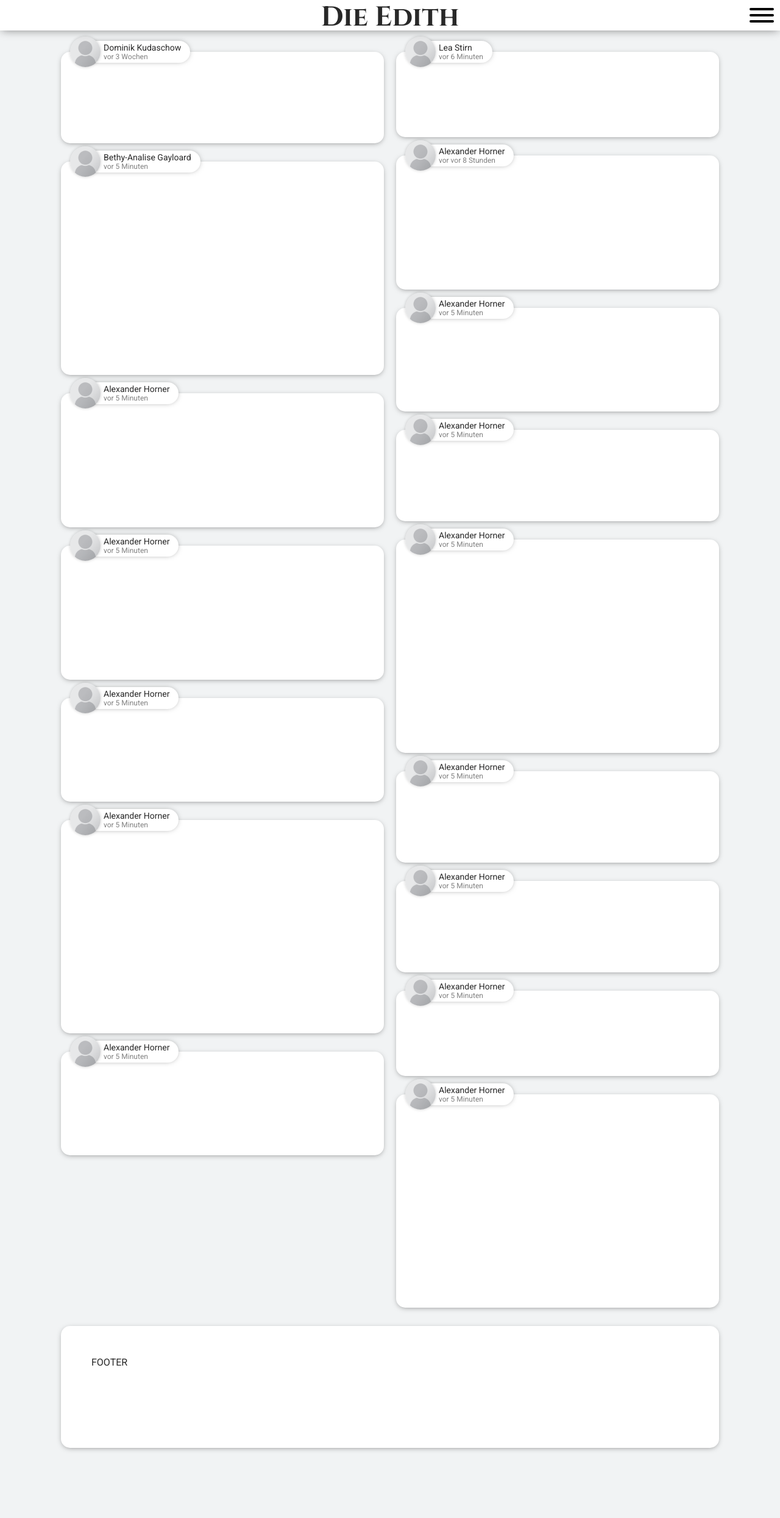
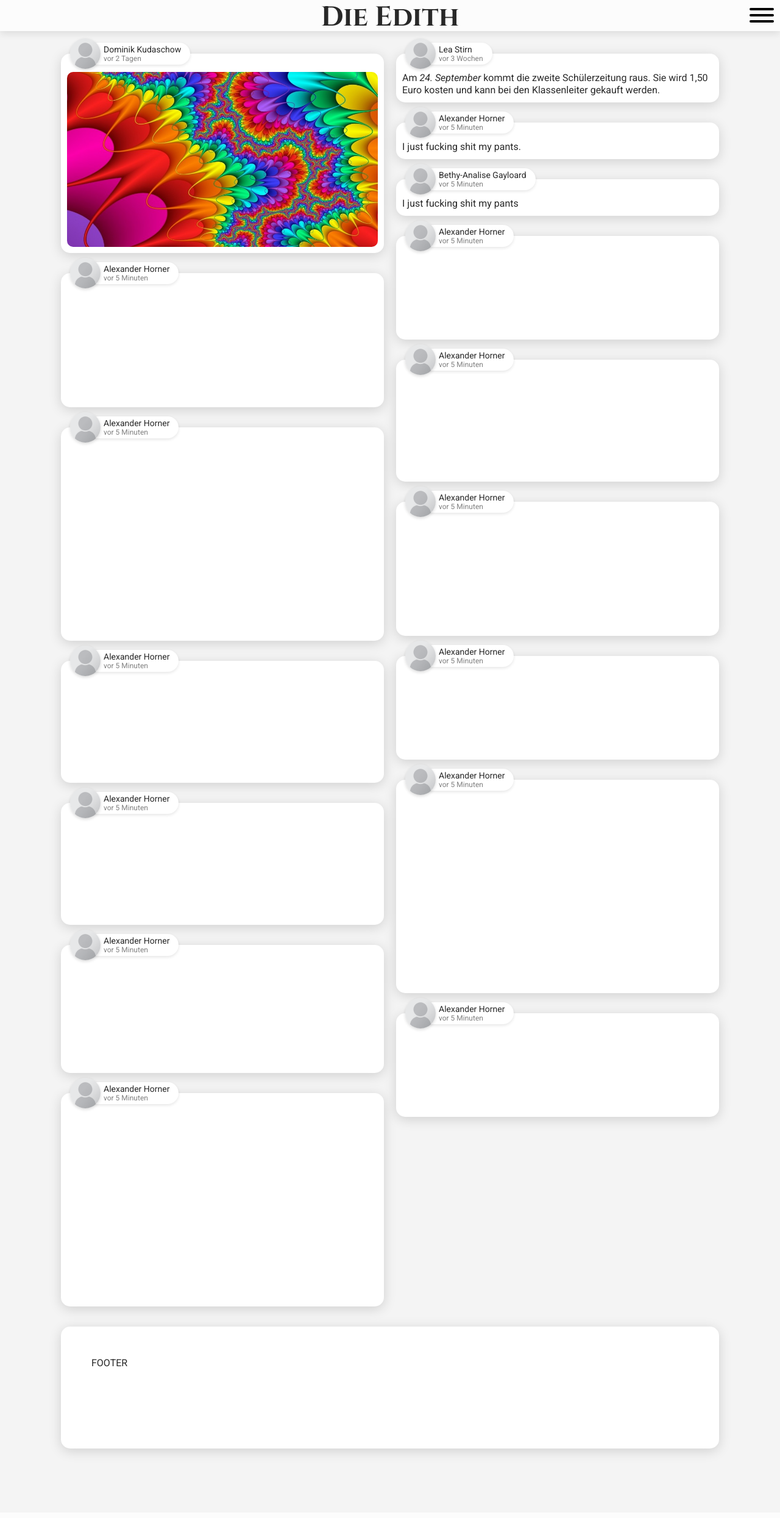
Before and after one commit to alexanderhorner/dieEdith, a PHP site: page / in a window 1280 px wide. Shown: the whole page at 61% size. After the commit the page ends 2391 px from the top, so only its background shows below. Run offline with PHP 8.4, Linux system fonts and the light colour scheme.

Commit message:
Changed Box-Shadows, Extended Browsersupport, Organized CSS

```diff
--- a/artikel/index.php
+++ b/artikel/index.php
@@ -11,7 +11,7 @@
   <script src="https://ajax.googleapis.com/ajax/libs/jquery/3.3.1/jquery.min.js"></script>
   <meta name="description" content="Die offizielle Seite der Schülerzeitung der Edith-Stein-Realschule (Parsberg).">
   <link rel="stylesheet" type="text/css" href="../base.css">
-  <script src="../hamburger.js"></script>
+  <script src="../base.js"></script>
   <link rel="stylesheet" type="text/css" href="artikel.css">
 </head>
 
--- a/base.css
+++ b/base.css
@@ -1,49 +1,56 @@
 /* fonts */
 @font-face {
+  src: url(fonts/Charis/CharisSIL-R.woff);
   font-family: "Charis";
-  src: url(fonts/Charis/CharisSIL-R.woff);
+  font-style: normal;
   font-weight: normal;
-  font-style: normal;
 }
 
 @font-face {
+  src: url(fonts/Charis/CharisSIL-I.woff);
   font-family: "Charis";
-  src: url(fonts/Charis/CharisSIL-I.woff);
+  font-style: italic;
   font-weight: normal;
-  font-style: italic;
 }
 
 @font-face {
+  src: url(fonts/Charis/CharisSIL-B.woff);
   font-family: "Charis";
-  src: url(fonts/Charis/CharisSIL-B.woff);
+  font-style: normal;
   font-weight: bold;
-  font-style: normal;
 }
 
 @font-face {
+  src: url(fonts/Charis/CharisSIL-BI.woff);
   font-family: "Charis";
-  src: url(fonts/Charis/CharisSIL-BI.woff);
+  font-style: italic;
   font-weight: bold;
-  font-style: italic;
 }
 
 * {
   box-sizing: border-box;
   transition: background-color 0.2s;
 }
+html.preload * {
+  transition: none;
+}
+
+strong {
+  letter-spacing: -0.02em;
+}
 
 /* Html und Body */
 html, body {
   -webkit-font-smoothing: antialiased;
   -webkit-text-size-adjust: 100%;
+  min-width: 240px;
+  margin: 0;
+  padding: 0;
   overflow-x: hidden;
-  min-width: 240px;
+  background-color: #f4f4f4;
+  color: #282828;
   font-family: 'Roboto', sans-serif;
   font-weight: normal;
-  padding: 0;
-  margin: 0;
-  background-color: #f1f3f4;
-  color: #282828;
 }
 
 @media only screen and (max-width: 240px) {
@@ -71,66 +78,77 @@ button:focus {outline:0;}
 
 /* Header */
 .header {
+  /* box-shadow */
+  -webkit-box-shadow: 0 4px 12px 0 rgba(0, 0, 0, 0.1);
+  -moz-box-shadow: 0 4px 12px 0 rgba(0, 0, 0, 0.1);
+  box-shadow: 0 4px 12px 0 rgba(0, 0, 0, 0.1);
   box-sizing: content-box;
-  font-family: serif;
   z-index: 10000;
   position: fixed;
   top: 0;
+  right: 0;
   left: 0;
-  right: 0;
   height: 50px;
+  border-bottom: 1px solid hsla(0, 0%, 20%, 0);
   background-color: #FFF;
-  /* border-bottom: 1px solid hsla(360, 0%, 65%, 1); */
+  background-color: hsl(0, 0%, 100%, 0.9);
+  font-family: serif;
+  transition: background-color 0.2s, border-bottom 0.3s;
+}
+html.backdropfilter .header{
+  -webkit-backdrop-filter: saturate(180%) blur(20px);
+  backdrop-filter: saturate(180%) blur(20px);
+  background-color: hsl(0, 0%, 100%, 0.7);
+}
+/* Header dark */
+html.dark .header {
   /* box-shadow */
-  -webkit-box-shadow: 0 2px 15px -3px rgba(0, 0, 0, 0.5);
-  -moz-box-shadow: 0 2px 15px -3px rgba(0, 0, 0, 0.5);
-  box-shadow: 0 2px 15px -3px rgba(0, 0, 0, 0.5);
+  -webkit-box-shadow: 0 4px 12px 0 rgba(0, 0, 0, 0.3);
+  -moz-box-shadow: 0 4px 12px 0 rgba(0, 0, 0, 0.3);
+  box-shadow: 0 4px 12px 0 rgba(0, 0, 0, 0.3);
+  background-color: #000;
+  background-color: hsl(0, 0%, 13.3%, 0.9);
+}
+html.backdropfilter.dark .header{
+  background-color: hsl(0, 0%, 13.3%, 0.7);
+}
+html.dark .header.border {
+  border-bottom: 1px solid hsla(0, 0%, 20%, 1);
 }
 
-html.dark .header {
-  background-color: #000;
-  border-bottom: 1px solid hsla(0, 0%, 20%, 0.5);
-  -webkit-box-shadow: 0 2px 15px 0px rgba(0, 0, 0, 1);
-  -moz-box-shadow: 0 2px 15px 0px rgba(0, 0, 0, 1);
-  box-shadow: 0 2px 15px 0px rgba(0, 0, 0, 1);
-}
+
 
 .header__title {
-  font-weight: 700;
-  font-family: 'Cinzel', serif;
   display: inline-block;
-  font-size: 45px;
   position: absolute;
   top: 55%;
   left: 50%;
   transform: translate(-50%, -50%);
+  font-family: 'Cinzel', serif;
+  font-size: 45px;
+  font-weight: 700;
   white-space: nowrap;
 }
 
 .header__nav-items {
-  font-weight: normal;
-  line-height: 40px;
+  display: inline-block;
   position: absolute;
   top: 50%;
   right: 10px;
-  transform: translate(0, -50%);
-  display: inline-block;
-  list-style-type: none;
+  margin-inline-start: 0;
+  margin-inline-end: 0;
   margin-block-start: 0;
   margin-block-end: 0;
-  margin-inline-start: 0;
-  margin-inline-end: 0;
   padding-inline-start: 0;
+  transform: translate(0, -50%);
+  font-weight: normal;
+  line-height: 40px;
+  list-style-type: none;
   white-space: nowrap;
 }
 
 .header__nav-items>li {
   display: inline-block;
-}
-
-.header__nav-items__login {
-  color: inherit;
-  text-decoration: none;
 }
 
 /*!
--- a/home.css
+++ b/home.css
@@ -2,7 +2,7 @@
   padding-bottom: 100px;
   width: calc(100% - 20px);
   max-width: 1100px;
-  margin: 70px auto 0;
+  margin: 60px auto 0;
 }
 
 /* Card */
@@ -11,12 +11,13 @@
   position: relative;
   border-radius: 15px;
   width: calc(50% - 20px);
-  margin: 15px 10px 15px;
+  margin: 28px 10px 5px;
+  padding: 30px 10px 10px;
   background-color: white;
   /* box-shadow */
-  -webkit-box-shadow: 0 2px 10px -3px rgba(0, 0, 0, 0.5);
-  -moz-box-shadow: 0 2px 10px -3px rgba(0, 0, 0, 0.5);
-  box-shadow: 0 2px 10px -3px rgba(0, 0, 0, 0.5);
+  -webkit-box-shadow: 0 4px 20px 0 rgba(0, 0, 0, 0.15);
+  -moz-box-shadow: 0 4px 20px 0 rgba(0, 0, 0, 0.15);
+  box-shadow: 0 4px 20px 0 rgba(0, 0, 0, 0.15);
 }
 html.dark .card {
   background-color: #1c1c1e;
@@ -45,22 +46,22 @@ html.dark .card {
   z-index: 1500;
   height: 36px;
   position: absolute;
-  top: 0;
+  top: 0px;
   left: 40px;
   transform: translateY(-50%);
   background-color: #FFF;
   border-radius: 18px;
   /* box-shadow */
-  -webkit-box-shadow: 0 0 10px -3px rgba(0, 0, 0, 0.5);
-  -moz-box-shadow: 0 0 10px -3px rgba(0, 0, 0, 0.5);
-  box-shadow: 0 0 10px -3px rgba(0, 0, 0, 0.5);
+  -webkit-box-shadow: 0 2px 5px 0 rgba(0, 0, 0, 0.1);
+  -moz-box-shadow: 0 2px 5px 0 rgba(0, 0, 0, 0.1);
+  box-shadow: 0 2px 5px 0 rgba(0, 0, 0, 0.1);
 }
 html.dark .card__info {
   background-color: #1c1c1e;
   /* box-shadow */
-  -webkit-box-shadow: 0 0 5px -1px rgba(0, 0, 0, 1);
-  -moz-box-shadow: 0 0 5px -1px rgba(0, 0, 0, 1);
-  box-shadow: 0 0 5px -1px rgba(0, 0, 0, 1);
+  -webkit-box-shadow: 0 2px 5px 0 rgba(0, 0, 0, 0.5);
+  -moz-box-shadow: 0 2px 5px 0 rgba(0, 0, 0, 0.5);
+  box-shadow: 0 2px 5px 0 rgba(0, 0, 0, 0.5);
 }
 
 .card__info__picture {
@@ -72,17 +73,16 @@ html.dark .card__info {
   width: 50px;
   border-radius: 25px;
   /* box-shadow */
-  -webkit-box-shadow: 0 0 5px 0px rgba(0, 0, 0, 0.2);
-  -moz-box-shadow: 0 0 5px 0px rgba(0, 0, 0, 0.2);
-  box-shadow: 0 0 5px 0px rgba(0, 0, 0, 0.2);
+  -webkit-box-shadow: 0 2px 5px 0 rgba(0, 0, 0, 0.15);
+  -moz-box-shadow: 0 2px 5px 0 rgba(0, 0, 0, 0.15);
+  box-shadow: 0 2px 5px 0 rgba(0, 0, 0, 0.15);
 }
 html.dark .card__info__picture {
   /* box-shadow */
-  -webkit-box-shadow: none;
-  -moz-box-shadow: none;
-  box-shadow: none;
+  -webkit-box-shadow: 0 2px 5px 0 rgba(0, 0, 0, 1);
+  -moz-box-shadow: 0 2px 5px 0 rgba(0, 0, 0, 1);
+  box-shadow: 0 2px 5px 0 rgba(0, 0, 0, 1);
 }
-
 .card__info__textbox {
   display: table-cell;
   vertical-align: middle;
@@ -90,17 +90,36 @@ html.dark .card__info__picture {
 .card__info__textbox__name {
   font-size: 14px;
 }
-
 .card__info__textbox__time {
   font-size: 12px;
   color: hsl(0, 0%, 50%);
 }
 
-.card:nth-child(1n) {height: 150px}
-.card:nth-child(2n) {height: 140px}
+.card__text {
+  font-size: 16px;
+  line-height: 20px;
+}
+
+.card__picture {
+  width: 100%;
+  height: 100%;
+  opacity: 1;
+  border-radius: 10px;
+  display: block;
+}
+
+
+
+.card:nth-child(1n) {height: 200px}
+.card:nth-child(2n) {height: 210px}
 .card:nth-child(3n) {height: 220px}
 .card:nth-child(4n) {height: 350px}
 .card:nth-child(5n) {height: 170px}
+.card:nth-child(1) {height: auto}
+.card:nth-child(2) {height: auto}
+.card:nth-child(3) {height: auto}
+.card:nth-child(4) {height: auto}
+
 
 .card:last-child {
   padding: 50px;
--- a/home.js
+++ b/home.js
@@ -1,4 +1,4 @@
-$(document).ready(function() {
+$(window).on('load', function () {
   //initialize Masonry
   $('.grid').masonry({
     itemSelector: '.card',
--- a/index.php
+++ b/index.php
@@ -1,5 +1,5 @@
 <!DOCTYPE html>
-<html lang="de">
+<html class="preload" lang="de">
 
 <head>
   <title>Die Edith</title>
@@ -7,18 +7,20 @@
   <meta charset="utf-8">
   <meta name="viewport" content="width=device-width, initial-scale=1, maximum-scale=1, minimum-scale=1">
 
-  <link href="https://fonts.googleapis.com/css?family=Cinzel:700|Roboto" rel="stylesheet">
+  <link href="https://fonts.googleapis.com/css?family=Cinzel:700|Roboto:400,400i,700,700i" rel="stylesheet">
   <script src="https://ajax.googleapis.com/ajax/libs/jquery/3.3.1/jquery.min.js"></script>
   <meta name="description" content="Die offizielle Seite der Schülerzeitung der Edith-Stein-Realschule (Parsberg).">
   <link rel="stylesheet" type="text/css" href="base.css">
-  <script src="hamburger.js"></script>
+  <script src="base.js"></script>
   <link rel="stylesheet" type="text/css" href="home.css">
   <script src="masonry.js"></script>
+  <script src="modernizr.js"></script>
+  <script src="https://unpkg.com/imagesloaded@4/imagesloaded.pkgd.min.js"></script>
   <script src="home.js"></script>
 </head>
 
 <body>
-  <header class="header">
+  <header class="header border">
     <span class="header__title">Die Edith</span>
     <ul class="header__nav-items">
       <li>
@@ -39,9 +41,10 @@
           <img class="card__info__picture" src="profile-placeholder.png" alt="profile picture">
           <div class="card__info__textbox">
             <div class="card__info__textbox__name">Dominik Kudaschow</div>
-            <div class="card__info__textbox__time">vor 3 Wochen</div>
+            <div class="card__info__textbox__time">vor 2 Tagen</div>
           </div>
         </div>
+        <img class="card__picture" src="color.jpg" alt="Color placeholder">
       </div>
       <!-- Card -->
       <div class="card">
@@ -49,9 +52,11 @@
           <img class="card__info__picture" src="profile-placeholder.png" alt="profile picture">
           <div class="card__info__textbox">
             <div class="card__info__textbox__name">Lea Stirn</div>
-            <div class="card__info__textbox__time">vor 6 Minuten</div>
+            <div class="card__info__textbox__time">vor 3 Wochen</div>
           </div>
         </div>
+
+        <span class="card__text">Am <i>24. September</i> kommt die zweite Schülerzeitung raus. Sie wird 1,50 Euro kosten und kann bei den Klassenleiter gekauft werden.</span>
       </div>
       <!-- Card -->
       <div class="card">
@@ -59,9 +64,10 @@
           <img class="card__info__picture" src="profile-placeholder.png" alt="profile picture">
           <div class="card__info__textbox">
             <div class="card__info__textbox__name">Alexander Horner</div>
-            <div class="card__info__textbox__time">vor vor 8 Stunden</div>
+            <div class="card__info__textbox__time"> vor 5 Minuten</div>
           </div>
         </div>
+        <span class="card__text">I just fucking shit my pants.</span>
       </div>
       <!-- Card -->
       <div class="card">
@@ -72,6 +78,7 @@
             <div class="card__info__textbox__time">vor 5 Minuten</div>
           </div>
         </div>
+        <span class="card__text">I just fucking shit my pants</span>
       </div>
       <!-- Card -->
       <div class="card">
```
Also changed, not shown: other parts of base.css (+15 -15 lines), base.js (renamed from hamburger.js, +19 -1 lines), color.jpg (added), modernizr.js (added).
